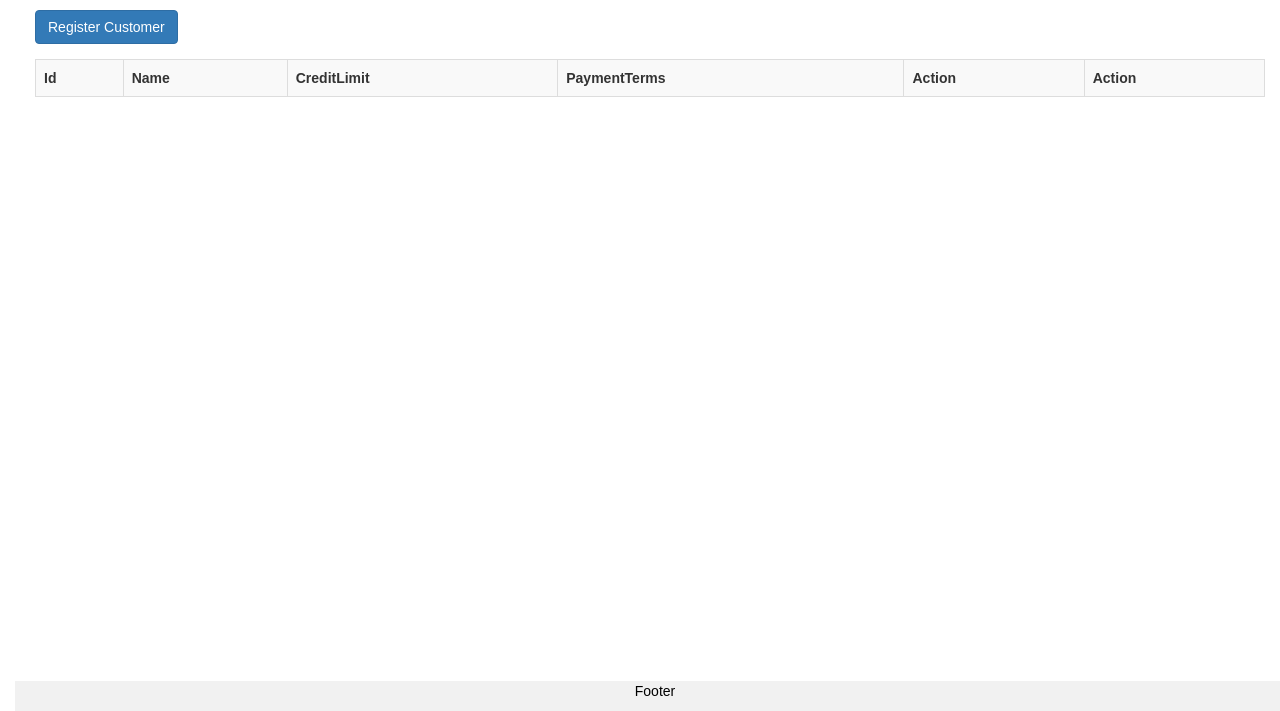
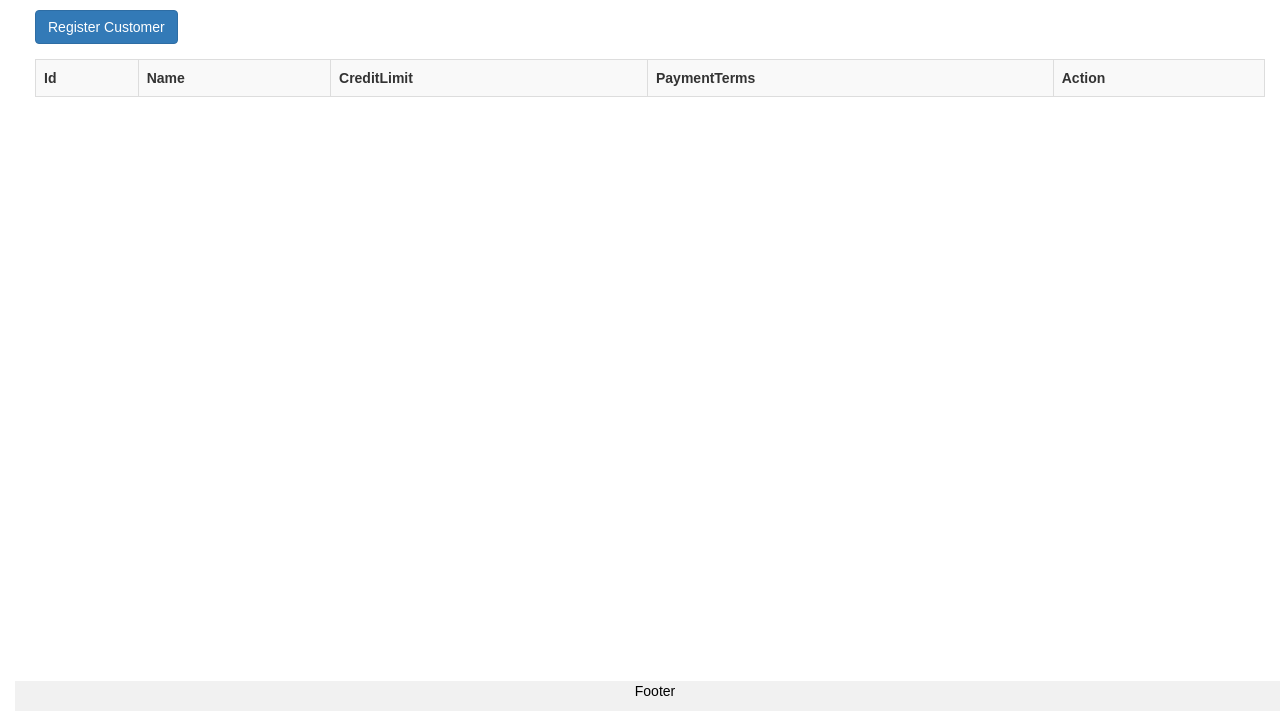
Before and after one commit to mwachsteve/mwachsteve.github.io, a plain HTML site: page index.html in a window 1280 px wide. Shown: the part 89-800 px from the top of the page. Drawn offline with nearby package versions, Linux system fonts and the light colour scheme.

Commit message:
Update index.html

```diff
--- a/index.html
+++ b/index.html
@@ -35,8 +35,6 @@
   <th>Name</th>
   <th>CreditLimit</th>
   <th>PaymentTerms</th>
-  <th>Action</th>
-
   <th>Action</th>
   <tbody>
 
```
